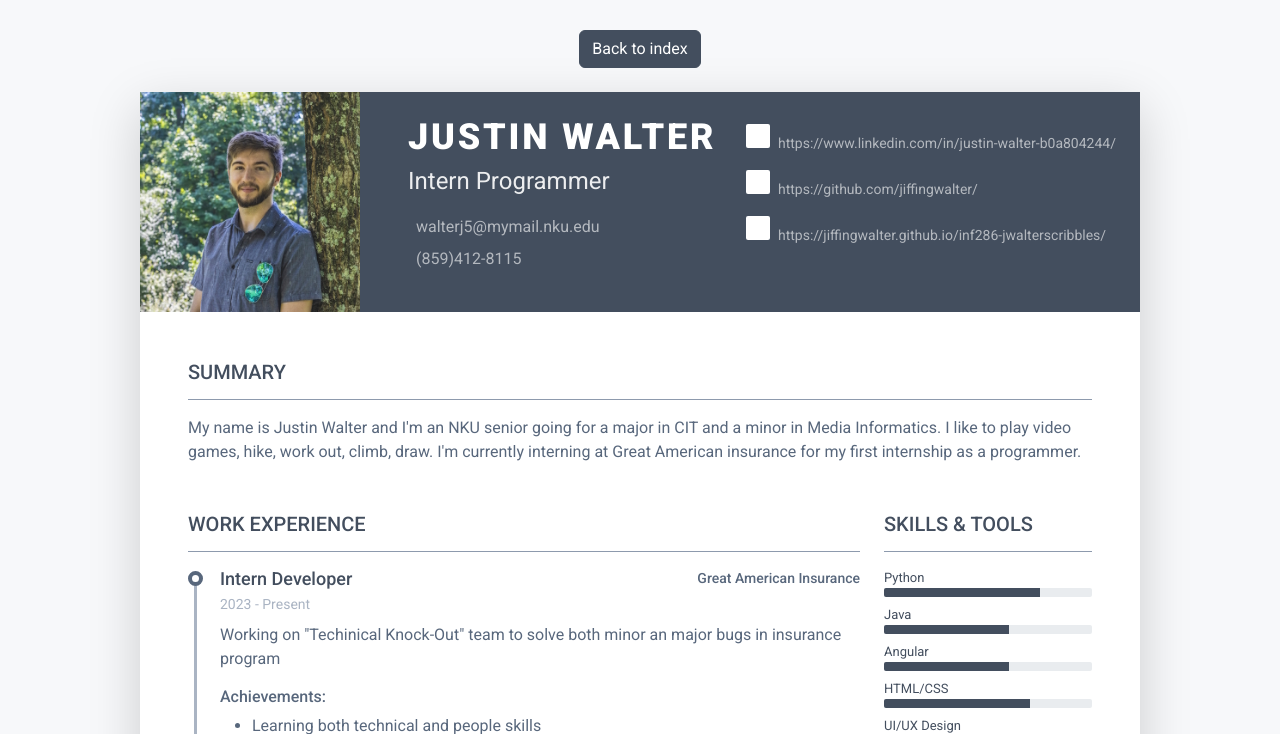
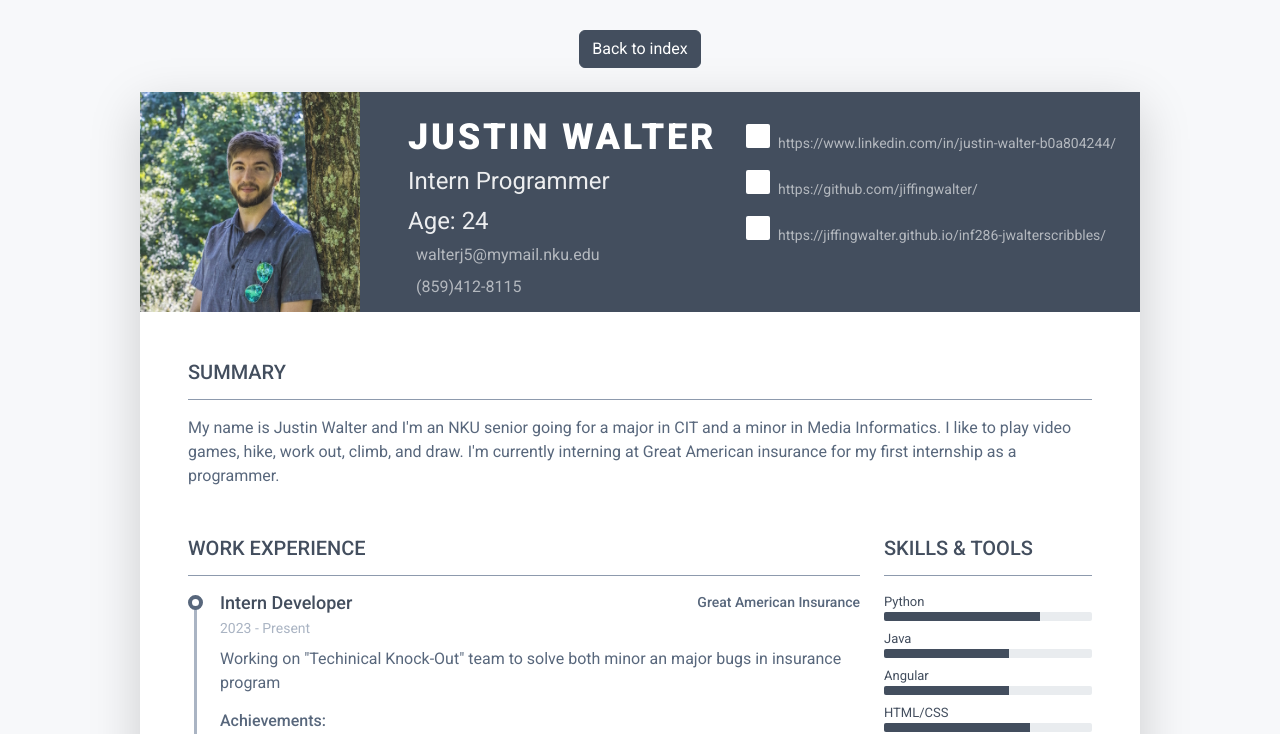
Before and after one commit to jiffingwalter/ase230_TeamAssignment, a PHP site: page /detail.php?index=0 in a window 1280 px wide. Shown: the top 734 px of the page. Run offline with PHP 8.4, Linux system fonts and the light colour scheme; some libraries are stand-ins or nearby versions.

Commit message:
Finalized age function and HTML edits

```diff
--- a/assets/php/main.php
+++ b/assets/php/main.php
@@ -10,8 +10,8 @@ $members_list=[
 		'github_link'=>'https://github.com/jiffingwalter/',
 		'website_link'=>'https://jiffingwalter.github.io/inf286-jwalterscribbles/',
 		'phone_num'=>'(859)412-8115',
-        'dob'=>intval(date('Y,',mktime(0, 0, 0, 1, 13, 1999))),
-		'summary'=>'My name is Justin Walter and I\'m an NKU senior going for a major in CIT and a minor in Media Informatics. I like to play video games, hike, work out, climb, draw. I\'m currently interning at Great American insurance for my first internship as a programmer.',
+        'dob'=>intval(date('Y,',mktime(0, 0, 0, 01, 13, 1999))),
+		'summary'=>'My name is Justin Walter and I\'m an NKU senior going for a major in CIT and a minor in Media Informatics. I like to play video games, hike, work out, climb, and draw. I\'m currently interning at Great American insurance for my first internship as a programmer.',
 		'work_experience'=>[
 			'job_title'=>['Intern Developer'],
 			'job_company'=>['Great American Insurance'],
@@ -89,7 +89,7 @@ $members_list=[
 		'github_link'=>'https://github.com/brycebien',
 		'website_link'=>'https://brycebien.github.io/MyWebsite/',
 		'phone_num'=>'(513)283-2332',
-        'dob'=>intval(date('Y,',mktime(0, 0, 0, 0, 0, 0))),
+        'dob'=>intval(date('Y,',mktime(0, 0, 0, 02, 16, 2003))),
 		'summary'=>'I am currently a junior studying Applied Software Engineering and Business at Northern Kentucky University. Thus far I have completed Object Oriented Programming I and II, Full-Stack Application Development, and Database Programming. As of the Fall 2023 semester I am enrolled in Cross-Platform Development, Human-Computer Interaction, Server-Side Programming, and Software Design.',
 		'work_experience'=>[
 			'job_title'=>['Shift Lead', 'Lead Line Cook', 'Ski Technition'],
@@ -158,8 +158,8 @@ function get_age($dob){
     $age = 0;
     for($i=0;$i<(intval(date('Y')) - $dob);$i++){
         $age++;
-        echo ($age);
     }
+	return $age;
 };
 
 ?>
--- a/detail.php
+++ b/detail.php
@@ -43,7 +43,8 @@ $members=$members_list;
 					    <div class="row p-4 justify-content-center justify-content-md-between">
 						    <div class="primary-info col-auto">
 							    <h1 class="name mt-0 mb-1 text-white text-uppercase text-uppercase"><?php echo $members[$index]['name'];?></h1>
-							    <div class="title mb-3"><?php echo $members[$index]['role'];?></div>
+							    <div class="title mb-1"><?php echo $members[$index]['role'];?></div>
+								<div class="title mb-1">Age: <?php echo get_age($members[$index]['dob'])?></div>
 							    <ul class="list-unstyled">
 								    <li class="mb-2"><a class="text-link" href="<?php echo 'mailto: '.$members[$index]['email'] ?>"><i class="far fa-envelope fa-fw me-2" data-fa-transform="grow-3"></i><?php echo $members[$index]['email']; ?></a></li>
 								    <li><a class="text-link" href="#"><i class="fas fa-mobile-alt fa-fw me-2" data-fa-transform="grow-6"></i><?php echo $members[$index]['phone_num'];?></a></li>
--- a/index.php
+++ b/index.php
@@ -47,6 +47,7 @@ $members=$members_list;
 								<div class="primary-info col-auto">
 									<h1 class="name mt-0 mb-1 text-white text-uppercase text-uppercase">'.$members[$i]['name'].'</h1>
 										<div class="title mb-3">'.$members[$i]['role'].'</div>
+										<div class="title mb-3"> Age: '.get_age($members[$i]['dob']).'</div>
 									<a href="detail.php?index='.$i.'" class="btn btn-secondary">See full profile</a>
 								</div><!--//primary-info-->
 									<div class="secondary-info col-auto mt-2"></div><!--//secondary-info-->
```
